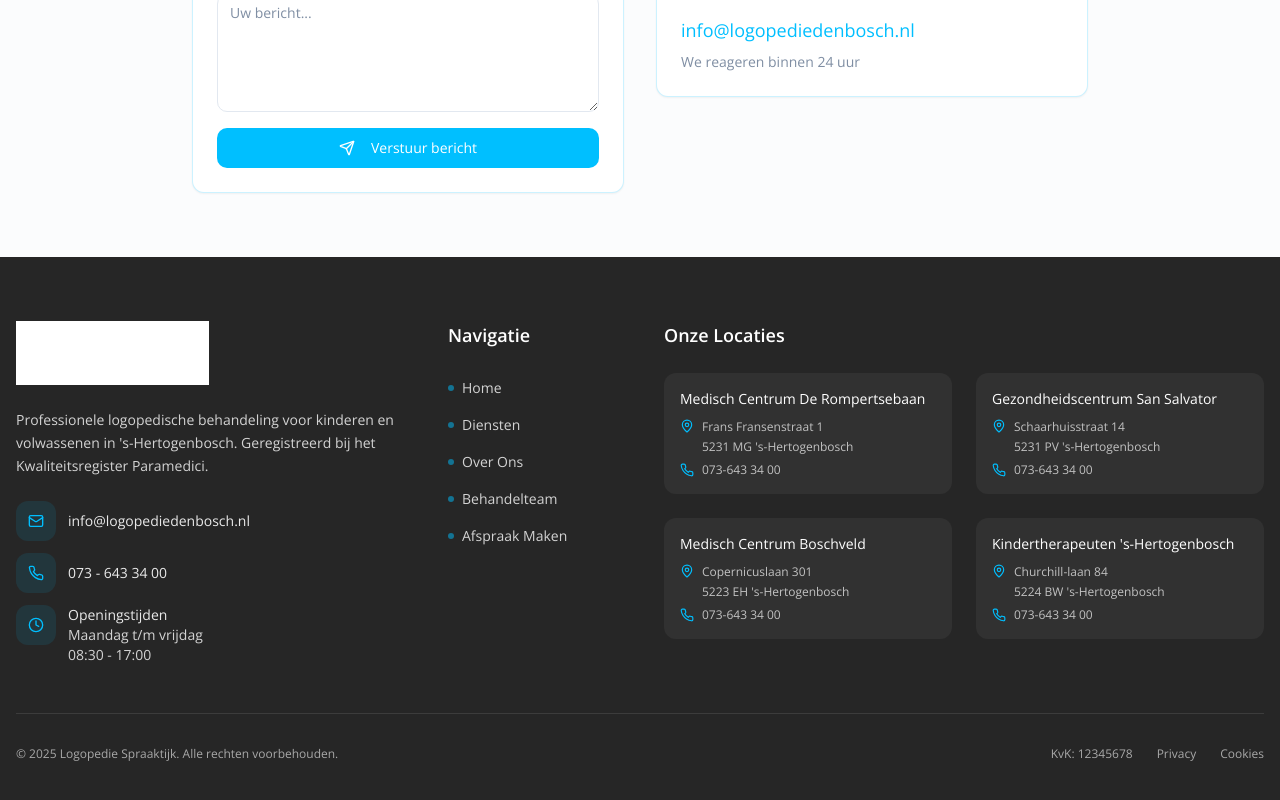
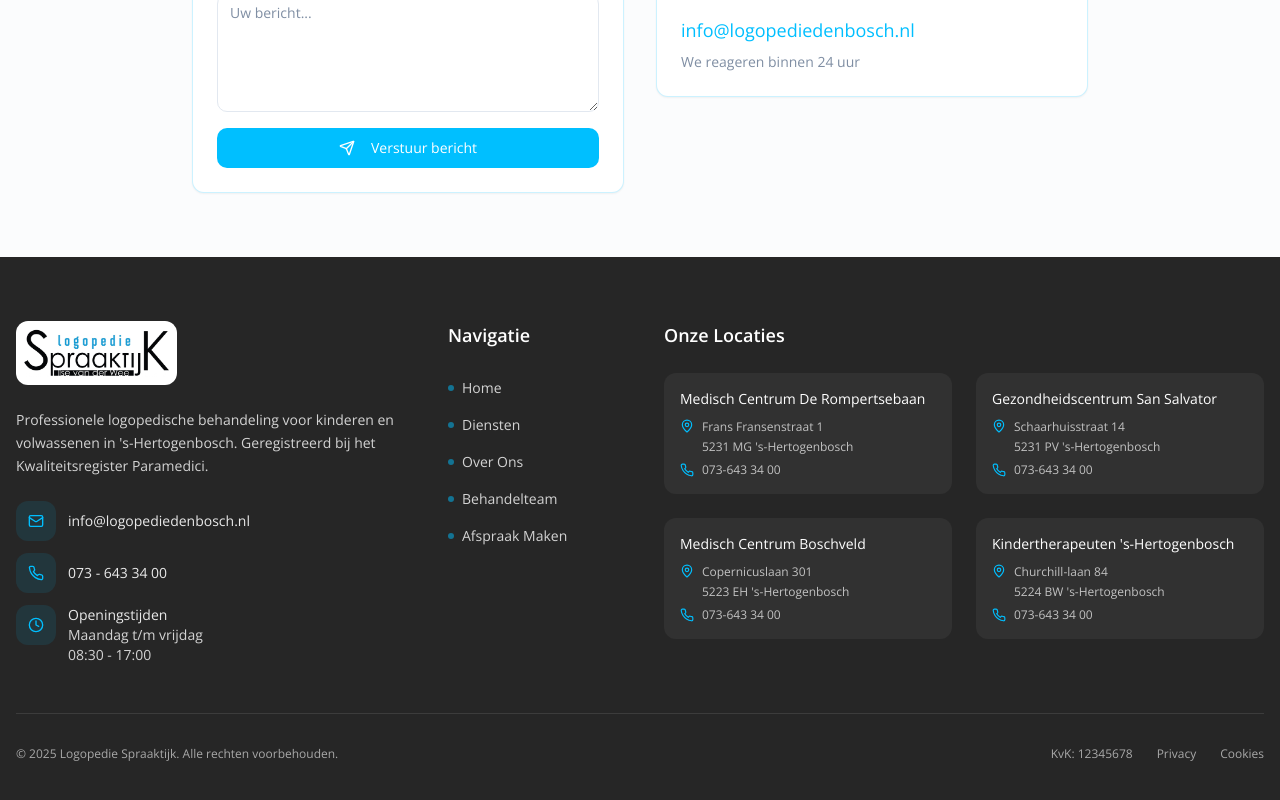
Before and after one commit to AramDawara123/logopediespraaktijk, a React (Vite) app: page / in a window 1280 px wide. Shown: the part 5513-6313 px from the top of the page. Built offline with nearby package versions, Linux system fonts and the light colour scheme; the HTML template or start-up script is replaced by a standard one.

Commit message:
Fix: Footer logo not visible

```diff
--- a/src/components/Footer.tsx
+++ b/src/components/Footer.tsx
@@ -1,6 +1,6 @@
 import { MapPin, Phone, Mail, Clock } from "lucide-react";
 import { Link } from "react-router-dom";
-import logo from "@/assets/logo.jpg";
+import logo from "@/assets/logo.png";
 
 export const Footer = () => {
   const locations = [
@@ -45,7 +45,7 @@ export const Footer = () => {
         <div className="grid grid-cols-1 md:grid-cols-2 lg:grid-cols-12 gap-12 mb-12">
           {/* Brand Section */}
           <div className="lg:col-span-4 space-y-6">
-            <img src={logo} alt="Logopedie Spraaktijk" className="h-16 brightness-0 invert" />
+            <img src={logo} alt="Logopedie Spraaktijk" className="h-16 bg-white rounded-lg p-2" />
             <p className="text-sm text-secondary-foreground/80 leading-relaxed">
               Professionele logopedische behandeling voor kinderen en volwassenen in 's-Hertogenbosch.
               Geregistreerd bij het Kwaliteitsregister Paramedici.
```
